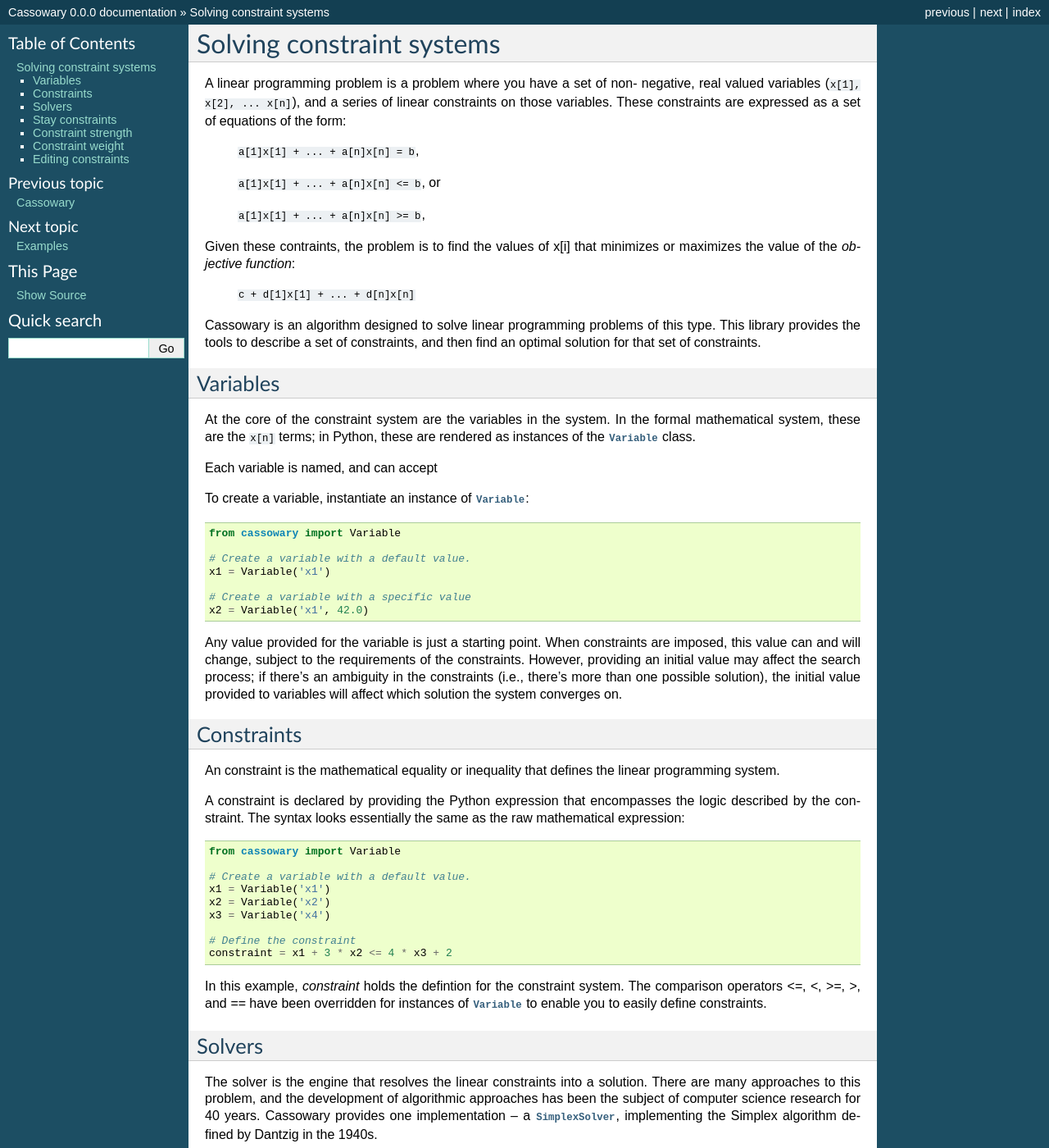
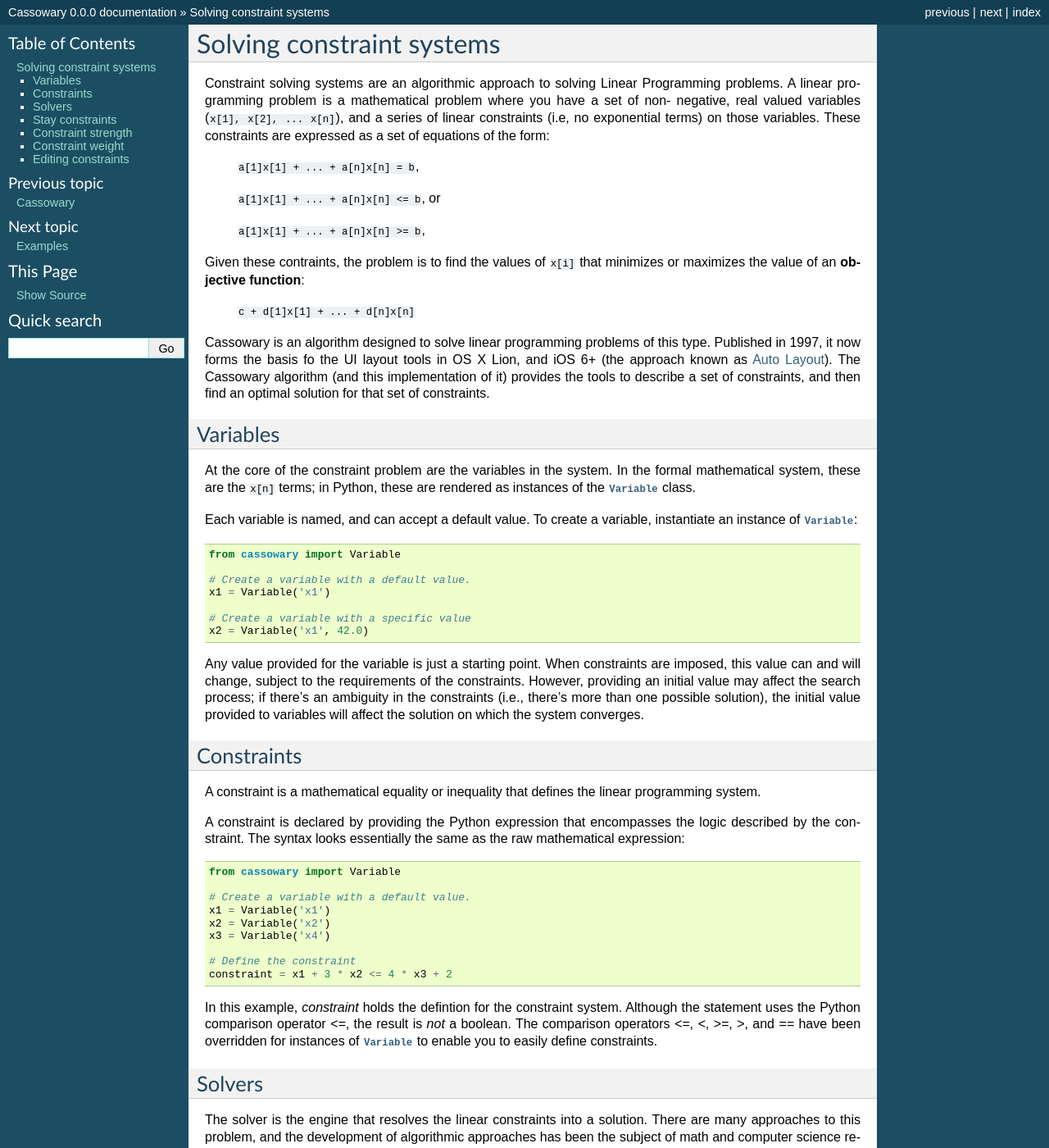
Before and after one commit to brodderickrodriguez/cassowary, a Sphinx documentation site: the page built from docs/topics/theory.rst, in a window 1280 px wide and 1400 px high. Shown: the whole window at 82% size. Built offline with Sphinx 7.4.7, drawn with Linux system fonts in a browser that asks for light colours; some of the changed text lies outside the part shown.

```diff
--- a/cassowary/__init__.py
+++ b/cassowary/__init__.py
@@ -1,3 +1,5 @@
+from __future__ import print_function, unicode_literals, absolute_import
+
 from .expression import Variable
 from .error import RequiredFailure, ConstraintNotFound, InternalError
 from .simplex_solver import SimplexSolver
@@ -68,4 +70,4 @@ def part_string(part, i):
             s = '.' + s
     return s
 
-VERSION = "".join(part_string(nv, i) for i, nv in enumerate(NUM_VERSION))
+VERSION = ''.join(part_string(nv, i) for i, nv in enumerate(NUM_VERSION))
--- a/docs/index.rst
+++ b/docs/index.rst
@@ -10,7 +10,8 @@ layout mechanism.
 Quickstart
 ----------
 
-In your virtualenv, install Cassowary::
+Cassowary is compatible with both Python 2 or Python 3. To install Cassowary
+in your virtualenv, run::
 
     $ pip install cassowary
 
@@ -30,7 +31,6 @@ Documentation
    internals/contributing
    internals/roadmap
    internals/releases
-
 
 Community
 ---------
--- a/docs/topics/theory.rst
+++ b/docs/topics/theory.rst
@@ -1,10 +1,12 @@
 Solving constraint systems
 ==========================
 
-A linear  programming problem is a problem where you have a set of non-
-negative, real valued variables (``x[1], x[2], ... x[n]``), and a
-series of linear constraints on those variables. These constraints are
-expressed as a set of equations of the form:
+Constraint solving systems are an algorithmic approach to solving Linear
+Programming problems. A linear programming problem is a mathematical problem
+where you have a set of non- negative, real valued variables (``x[1], x[2],
+... x[n]``), and a series of linear constraints (i.e, no exponential terms) on
+those variables. These constraints are expressed as a set of equations of the
+form:
 
     ``a[1]x[1] + ... + a[n]x[n] = b``,
 
@@ -12,25 +14,28 @@ expressed as a set of equations of the form:
 
     ``a[1]x[1] + ... + a[n]x[n] >= b``,
 
-Given these contraints, the problem is to find the values of x[i] that
-minimizes or maximizes the value of the `objective function`:
+Given these contraints, the problem is to find the values of ``x[i]`` that
+minimizes or maximizes the value of an **objective function**:
 
     ``c + d[1]x[1] + ... + d[n]x[n]``
 
 Cassowary is an algorithm designed to solve linear programming problems of
-this type. This library provides the tools to describe a set of constraints,
-and then find an optimal solution for that set of constraints.
+this type. Published in 1997, it now forms the basis fo the UI layout  tools
+in OS X Lion, and iOS 6+ (the approach known as `Auto Layout`_). The Cassowary
+algorithm (and this implementation of it) provides the tools to describe a set
+of constraints, and then find an optimal solution for that set of constraints.
+
+.. _Auto Layout: https://developer.apple.com/library/ios/documentation/userexperience/conceptual/AutolayoutPG/Introduction/Introduction.html
 
 Variables
 ---------
 
-At the core of the constraint system are the variables in the system.
+At the core of the constraint problem are the variables in the system.
 In the formal mathematical system, these are the ``x[n]`` terms; in Python,
 these are rendered as instances of the :class:`Variable` class.
 
-Each variable is named, and can accept
-
-To create a variable, instantiate an instance of :class:`Variable`::
+Each variable is named, and can accept a default value. To create a variable,
+instantiate an instance of :class:`Variable`::
 
     from cassowary import Variable
 
@@ -68,25 +73,27 @@ raw mathematical expression::
     constraint = x1 + 3 * x2 <= 4 * x3 + 2
 
 In this example, `constraint` holds the defintion for the constraint system.
-The comparison operators `<=`, `<`, `>=`, `>`, and `==` have been overridden
-for instances of :class:`Variable` to enable you to easily define constraints.
+Although the statement uses the Python comparison operator `<=`, the result is
+*not* a boolean. The comparison operators `<=`, `<`, `>=`, `>`, and `==` have
+been overridden for instances of :class:`Variable` to enable you to easily
+define constraints.
 
 Solvers
 -------
 
 The solver is the engine that resolves the linear constraints into a solution.
 There are many approaches to this problem, and the development of algorithmic
-approaches has been the subject of computer science research for 40 years. Cassowary
-provides one implementation -- a :class:`SimplexSolver`, implementing the Simplex
-algorithm defined by Dantzig in the 1940s.
+approaches has been the subject of math and computer science research for over
+70 years. Cassowary provides one implementation -- a :class:`SimplexSolver`,
+implementing the Simplex algorithm defined by Dantzig in the 1940s.
 
 The solver takes no arguments during constructions; once constructed, you simply
 add constraints to the system.
 
-As a simple example, let's solve the problem posed in Section 2 of the
-`Badros & Borning's paper on Cassowary`_. In this problem, we have a 1 dimensional
-number line spanning from 0 to 100. There are three points on it (left, middle and right), with
-the following constraints:
+As a simple example, let's solve the problem posed in Section 2 of the `Badros
+& Borning's paper on Cassowary`_. In this problem, we have a 1 dimensional
+number line spanning from 0 to 100. There are three points on it (left, middle
+and right), with the following constraints:
 
 * The middle point must be halfway between the left and right point;
 * The left point must be at least 10 to the left of the right point;
@@ -107,15 +114,15 @@ This system can be defined in Python as follows::
     solver.add_constraint(right <= 100)
     solver.add_constraint(left >= 0)
 
+There are an infinite number of possible solutions to this system; if we
+interrogate the variables, you'll see that the solver has provided one
+possible solution::
 
-There are many possible solutions to this system; if we interrogate the variables,
-you'll see that the solver has provided one possible solution::
-
-    >>> print left.value
+    >>> left.value
     90.0
-    >>> print middle.value
+    >>> middle.value
     95.0
-    >>> print right.value
+    >>> right.value
     100.0
 
 .. _Badros & Borning's paper on Cassowary: http://www.cs.washington.edu/research/constraints/cassowary/cassowary-tr.pdf
@@ -123,9 +130,9 @@ you'll see that the solver has provided one possible solution::
 Stay constraints
 ----------------
 
-If we want a particular solution, we need to fix a value somewhere. To do
-this, we add a Stay - a special constraint that says that the value should
-not be altered.
+If we want a particular solution to our left/right/middle problem, we need to
+fix a value somewhere. To do this, we add a `Stay` - a special constraint that
+says that the value should not be altered.
 
 For example, we might want to enforce the fact that the middle value should
 stay at a value of 45. We construct the system as before, but add::
@@ -150,8 +157,8 @@ Not all constraints are equal. Some are absolute requirements - for example, a
 requirement that all values remain in a specific range. However, other
 constraints may be suggestions, rather than hard requirements.
 
-To accomodate this, Cassowary allows all constraints to have a strength.
-Strength can  be one of:
+To accomodate this, Cassowary allows all constraints to have a **strength**.
+Strength can be one of:
 
 * ``REQUIRED``
 * ``STRONG``
--- a/setup.py
+++ b/setup.py
@@ -29,8 +29,9 @@ setup(
         'License :: OSI Approved :: BSD License',
         'Operating System :: OS Independent',
         'Programming Language :: Python :: 2',
-        'Topic :: Software Development',
-        'Topic :: Utilities',
+        'Programming Language :: Python :: 3',
+        'Topic :: Scientific/Engineering :: Mathematics',
+        'Topic :: Software Development :: Libraries :: Python Modules'
     ],
     test_suite='tests'
 )
```
Also changed, not shown: other parts of docs/topics/theory.rst (+6 -6 lines), docs/topics/examples.rst (+21 -20 lines), 12 other files.
